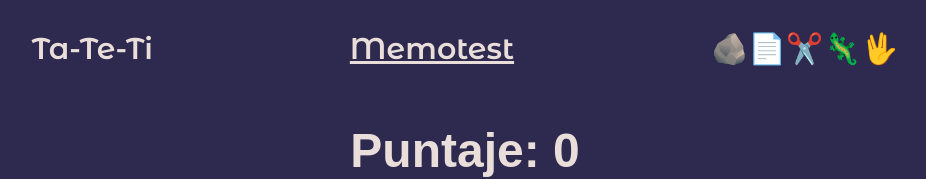
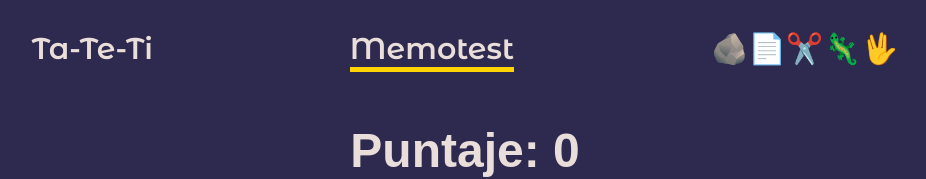
Before and after one commit to willCodeForCandy/games-hub, a website built with Vite: page index.html in a window 1280 px wide. Both pictures are taken after a click on the item "Memotest". Shown: the top 179 px of the page, without its empty margins (175-1101 px from the left). Built offline with nearby package versions, Linux system fonts and the light colour scheme; a web font is replaced by a local one.

Commit message:
add rpsls animation

```diff
--- a/src/components/header/header.css
+++ b/src/components/header/header.css
@@ -11,7 +11,29 @@ header nav ul li {
   cursor: pointer;
   text-align: center;
 }
+.underline-animation {
+  position: relative;
+}
+.underline-animation::before {
+  content: '';
+  position: absolute;
+  width: 0;
+  height: 100%;
+  top: 0;
+  left: 50%;
+  border-bottom: 5px solid var(--highlight-color);
+  transition: 0.5s cubic-bezier(0.075, 0.82, 0.165, 1);
+}
 
+.underline-animation:hover::before {
+  width: 100%;
+  left: 0;
+}
+.underlined::before {
+  border-bottom: 5px solid var(--highlight-color);
+  left: 0;
+  width: 100%;
+}
 @media screen and (max-width: 600px) {
   header nav ul {
     font-size: 20px;
--- a/src/components/header/header.js
+++ b/src/components/header/header.js
@@ -1,44 +1,27 @@
-import { memotest } from '../../pages/memotest/memotest';
-import { rpsls } from '../../pages/rpsls/rpsls';
-import { board, makeTaTeTi } from '../../pages/tic-tac-toe/tateti';
-import { fillBoard } from '../tateti/board/board';
+import { gameList } from '../../data/games';
 import './header.css';
-const games = [, ,];
+
 export const header = () => {
   const header = document.createElement('header');
   const nav = document.createElement('nav');
   const ul = document.createElement('ul');
-  const liTateti = document.createElement('li');
-  const limemotest = document.createElement('li');
-  const lirpsls = document.createElement('li');
-  liTateti.innerText = 'Ta-Te-Ti';
-  limemotest.innerText = 'Memotest';
-  lirpsls.innerText = '🪨📄✂️🦎🖖';
-  liTateti.addEventListener('click', () => {
-    liTateti.style.textDecoration = 'underline';
-    limemotest.style.textDecoration = 'none';
-    lirpsls.style.textDecoration = 'none';
-    makeTaTeTi();
-    fillBoard(board);
-    const choosePrompt = document.createElement('h2');
-    choosePrompt.innerText = 'Elige si juegas con X o con O';
-    choosePrompt.classList.add('eleccion');
-    document.querySelector('#board').prepend(choosePrompt);
-  });
-  limemotest.addEventListener('click', () => {
-    liTateti.style.textDecoration = 'none';
-    limemotest.style.textDecoration = 'underline';
-    lirpsls.style.textDecoration = 'none';
-    memotest();
-  });
-  lirpsls.addEventListener('click', () => {
-    liTateti.style.textDecoration = 'none';
-    limemotest.style.textDecoration = 'none';
-    lirpsls.style.textDecoration = 'underline';
-    rpsls();
-  });
-  ul.append(liTateti, limemotest, lirpsls);
+  for (const game of gameList) {
+    const li = document.createElement('li');
+    li.innerText = game.game;
+    li.addEventListener('click', game.function);
+    li.classList.add('underline-animation');
+    ul.append(li);
+  }
+
   nav.append(ul);
   header.append(nav);
   document.body.prepend(header);
 };
+
+export const decorateHeader = (e) => {
+  const headerElements = document.querySelectorAll('.underline-animation');
+  for (const link of headerElements) {
+    link?.classList.remove('underlined');
+  }
+  e.target.classList.add('underlined');
+};
--- /dev/null
+++ b/src/data/games.js
@@ -0,0 +1,18 @@
+import { memotest } from '../pages/memotest/memotest';
+import { rpsls } from '../pages/rpsls/rpsls';
+import { initTateti } from '../pages/tic-tac-toe/tateti';
+
+export const gameList = [
+  {
+    game: 'Ta-Te-Ti',
+    function: initTateti
+  },
+  {
+    game: 'Memotest',
+    function: memotest
+  },
+  {
+    game: '🪨📄✂️🦎🖖',
+    function: rpsls
+  }
+];
--- a/src/pages/memotest/memotest.js
+++ b/src/pages/memotest/memotest.js
@@ -1,3 +1,4 @@
+import { decorateHeader } from '../../components/header/header';
 import { winBanner } from '../../components/winBanner/winBanner';
 import './memotest.css';
 
@@ -18,7 +19,8 @@ let tarjetas = [];
 let score = 0;
 let lockedBoard = false;
 
-export const memotest = () => {
+export const memotest = (e) => {
+  decorateHeader(e);
   const app = document.querySelector('#app');
   app.innerHTML = '';
   const memotest = document.createElement('section');
--- a/src/pages/rpsls/rpsls.css
+++ b/src/pages/rpsls/rpsls.css
@@ -11,8 +11,8 @@
   font-family: 'Courier New', Courier, monospace;
   font-size: 36px;
 }
-/* TODO: REVISAR!!! */
-/* #rpsls > div > div {
+
+#rpsls > div > div {
   display: flex;
   gap: var(--spacing-md);
   justify-content: center;
@@ -20,27 +20,7 @@
 
 #rpsls .jugador .icon {
   cursor: pointer;
-  height: fit-content;
-  border: none;
-  position: relative;
 }
-#rpsls .jugador .icon:hover {
-  border-bottom: 5px solid #ffffff;
-}
-#rpsls .jugador .icon::after {
-  content: '';
-  position: absolute;
-  width: 0px;
-  height: 5px;
-  left: 50%;
-  bottom: 0;
-  background-color: white;
-  transition: all ease-in-out 0.2s;
-}
-#rpsls .jugador .icon:hover::after {
-  width: 100%;
-  left: 0;
-} */
 
 #rpsls article > div {
   font-size: 24px;
--- a/src/pages/rpsls/rpsls.js
+++ b/src/pages/rpsls/rpsls.js
@@ -1,3 +1,4 @@
+import { decorateHeader } from '../../components/header/header';
 import { winBanner } from '../../components/winBanner/winBanner';
 import { computerChoice } from '../../functions/computerchoice';
 import './rpsls.css';
@@ -31,7 +32,8 @@ const choices = [
 let scoreUser = 0;
 let scorePC = 0;
 
-export const rpsls = () => {
+export const rpsls = (e) => {
+  decorateHeader(e);
   const app = document.querySelector('#app');
   app.innerHTML = '';
   const rpsls = document.createElement('section');
@@ -54,14 +56,17 @@ export const rpsls = () => {
   let paintIcons = (parentNode) => {
     for (const hand of choices) {
       const icon = document.createElement('img');
+      const iconContainer = document.createElement('div');
       icon.src = hand.icon;
       icon.alt = hand.name;
-      icon.classList.add('icon', hand.name);
+      iconContainer.classList.add('icon', hand.name);
       if (parentNode === jugadaUser) {
-        icon.addEventListener('click', () => {
+        iconContainer.classList.add('underline-animation');
+        iconContainer.addEventListener('click', (ev) => {
           const yourChoice = choices.find(
             (option) => option.name === hand.name
           );
+          ev.target.classList.add('underlined');
           const pcHand = computerChoice();
           console.log(yourChoice, pcHand);
           if (
@@ -79,10 +84,11 @@ export const rpsls = () => {
               scorePC++;
             }, 1000);
           }
+          console.log('esto pasa rapido');
         });
       }
-
-      parentNode.append(icon);
+      iconContainer.append(icon);
+      parentNode.append(iconContainer);
     }
   };
   paintIcons(jugadaUser);
--- a/src/pages/tic-tac-toe/tateti.js
+++ b/src/pages/tic-tac-toe/tateti.js
@@ -1,3 +1,4 @@
+import { decorateHeader } from '../../components/header/header';
 import { fillBoard } from '../../components/tateti/board/board';
 import { scoreBoard } from '../../components/tateti/scoreBoard/scoreBoard';
 import { winBanner } from '../../components/winBanner/winBanner';
@@ -85,3 +86,13 @@ export const addSymbol = (line, column) => {
     }, 100);
   }
 };
+
+export const initTateti = (e) => {
+  decorateHeader(e);
+  makeTaTeTi();
+  fillBoard(board);
+  const choosePrompt = document.createElement('h2');
+  choosePrompt.innerText = 'Elige si juegas con X o con O';
+  choosePrompt.classList.add('eleccion');
+  document.querySelector('#board').prepend(choosePrompt);
+};
```
